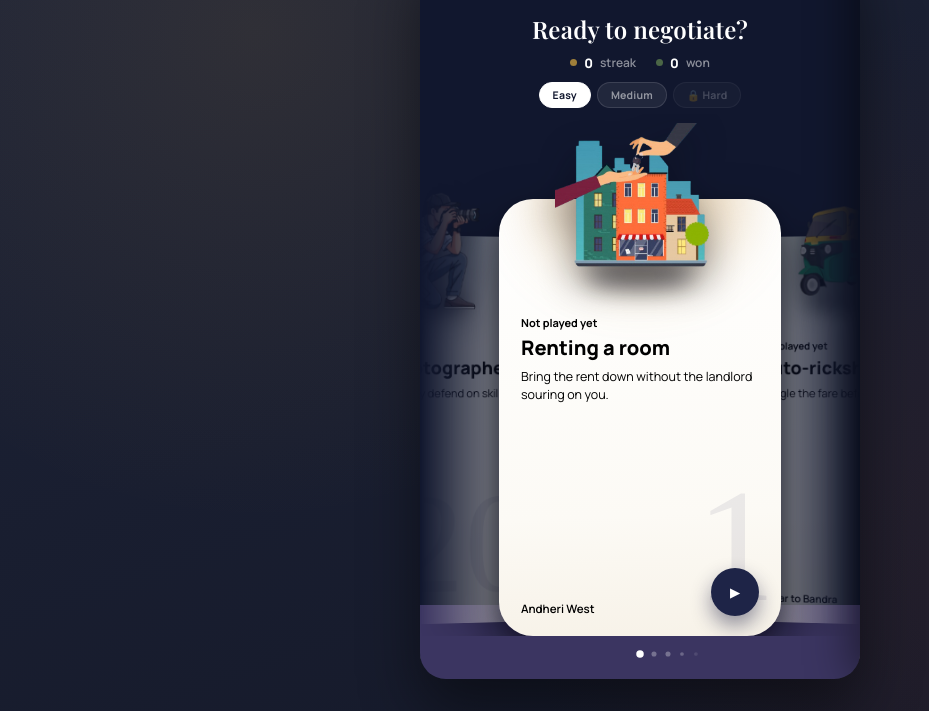
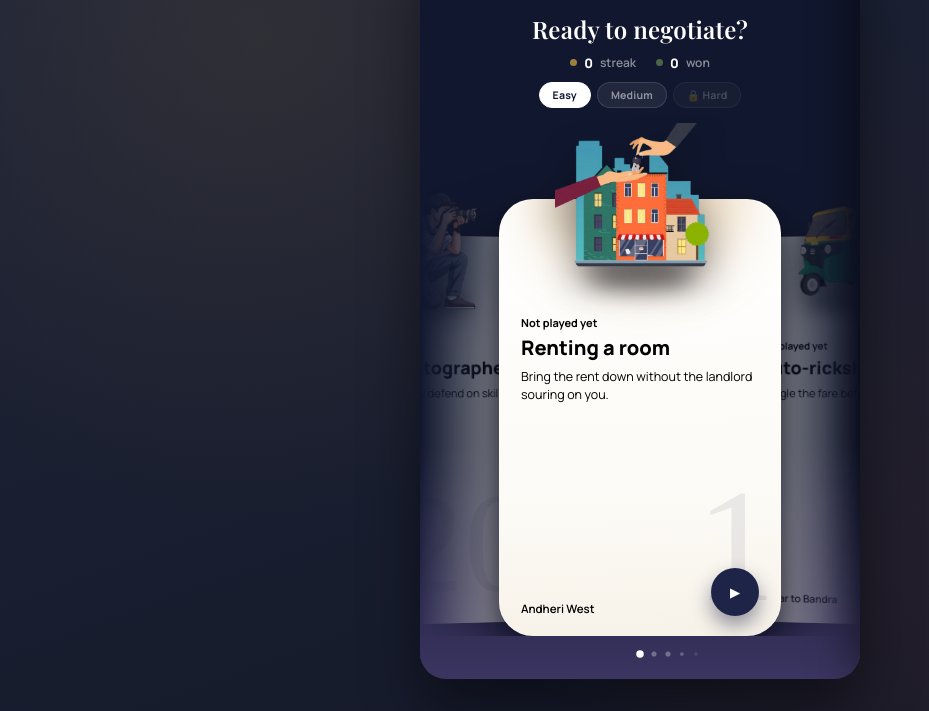
Before and after one commit to ra5922/MOL-BHAV, a plain HTML site: page index.html in a window 1280 px wide. Shown: the part 89-800 px from the top of the page, without its empty margins (0-929 px from the left). Drawn offline with nearby package versions, Linux system fonts and the light colour scheme; a web font is replaced by a local one.

Commit message:
changes made

```diff
--- a/index.html
+++ b/index.html
@@ -67,7 +67,7 @@
   }
   .phone{
     width:min(420px,100%); min-height:680px; height:92vh; max-height:920px;
-    background:linear-gradient(180deg, var(--home-1) 0%, var(--home-1) 90%, var(--home-2) 90%);
+    background:linear-gradient(180deg, var(--home-1) 0%, var(--home-1) 68%, var(--home-2) 100%);
     border-radius:26px;
     box-shadow: 0 30px 60px rgba(0,0,0,0.45), 0 2px 0 rgba(255,255,255,0.4) inset;
     padding:20px 18px; display:flex; flex-direction:column; position:relative; overflow:hidden;
```
